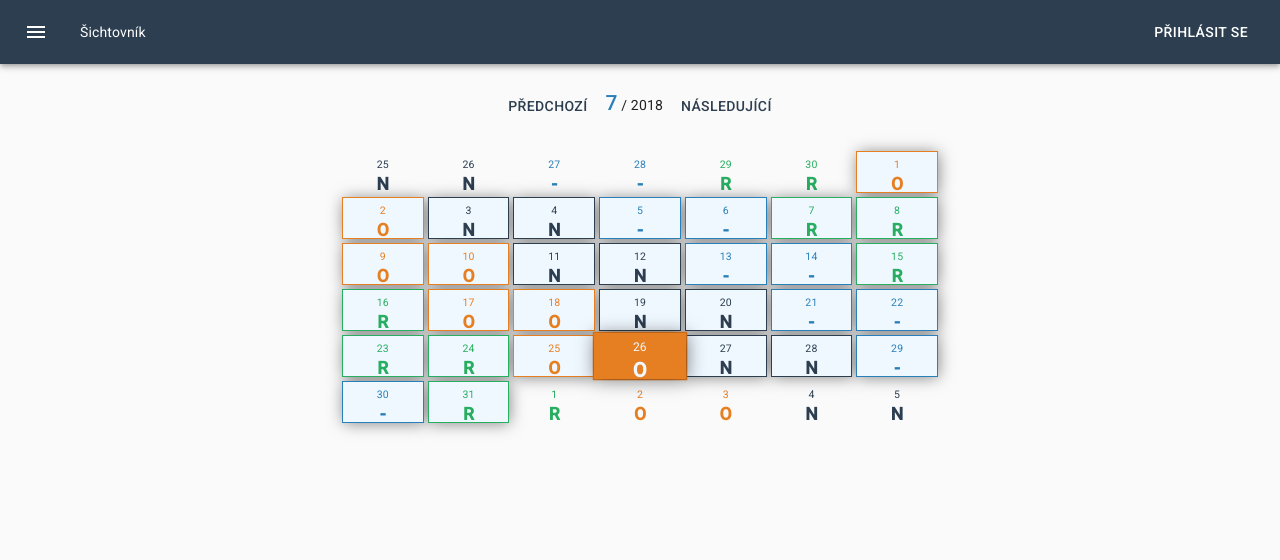
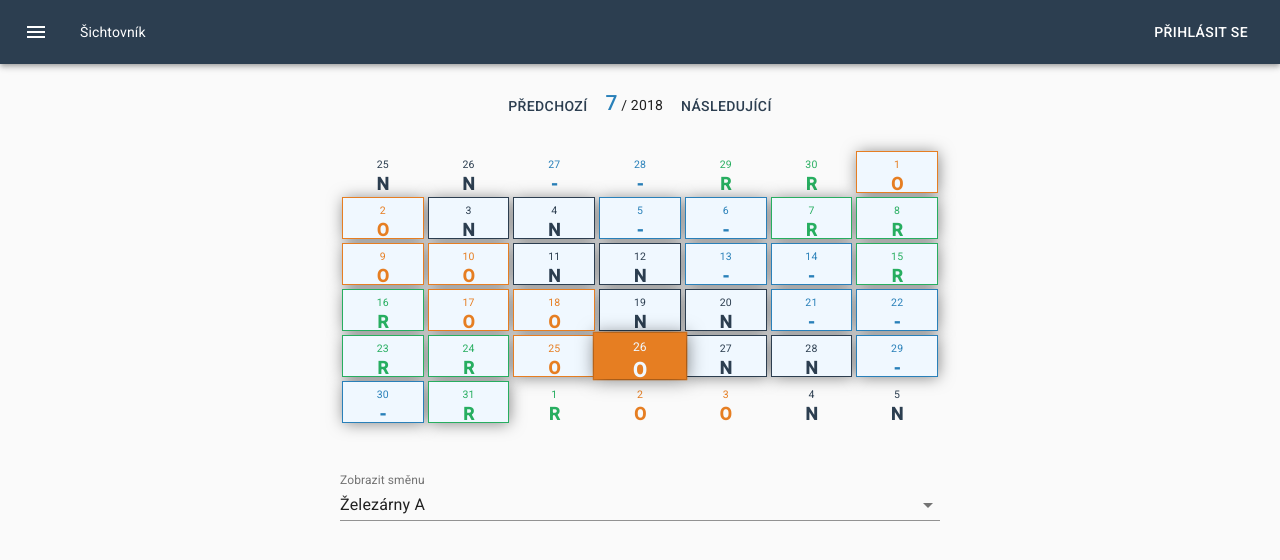
Before and after one commit to zelitomas/sichtovnik, a React (Create React App) app: page / in a window 1280 px wide. Shown: the top 560 px of the page. Built offline with nearby package versions, Linux system fonts and the light colour scheme.

Commit message:
:sparkles: Shift selector

```diff
--- a/src/App.css
+++ b/src/App.css
@@ -1,5 +1,8 @@
 .App {
-  text-align: center;
+    text-align: center;
+    width: 95%;
+    max-width: 600px;
+    margin: auto;
 }
 .Day {
     --color: #27ae60;
@@ -73,11 +76,7 @@
 }
 
 .MonthCalendar{
-    width: 95%;
-    max-width: 600px;
     display: grid;
-    margin: auto;
-
     grid-template-columns: repeat(7, auto);
 }
 
@@ -91,3 +90,7 @@
     font-size: 1.5em;
     color: #2980b9;
 }
+
+.Select {
+    text-align: left;
+}
--- a/src/App.js
+++ b/src/App.js
@@ -4,12 +4,24 @@ import { MuiThemeProvider, createMuiTheme } from '@material-ui/core/styles';
 import CssBaseline from '@material-ui/core/CssBaseline';
 import Button from '@material-ui/core/Button';
 import TopBar from './TopBar';
+import Select from '@material-ui/core/Select';
+import MenuItem from '@material-ui/core/MenuItem';
+import InputLabel from '@material-ui/core/InputLabel';
+import FormControl from '@material-ui/core/FormControl';
+import { withStyles } from '@material-ui/core/styles';
 
 const theme = createMuiTheme({
     palette: {
         primary: { main: '#2c3e50' }, // Purple and green play nicely together.
         secondary: { main: '#2980b9' }, // This is just green.A700 as hex.
     },
+});
+
+const styles = theme => ({
+    formControl: {
+        "margin-top": theme.spacing.unit * 6,
+
+    }
 });
 
 class Day extends Component {
@@ -31,8 +43,6 @@ class Day extends Component {
     }
 }
 
-let zelezarnyDays = 8;
-let zelezarnyOffset = 5;
 function getSichta(date, days, offset){
 
     let dayInWeek = Math.floor(date.getTime() / (1000 * 3600 * 24));
@@ -44,14 +54,11 @@ function normalizeDate(date){
     return new Date(Date.UTC(date.getFullYear(), date.getMonth(), date.getDate()));
 }
 
-let sichtyVSE = ["ABC", "ABC", "DAB", "DAB", "CDA", "CDA", "BCD", "BCD"];
 //let colors = ["#27ae60", "#2ecc71", "#e67e22", "#f39c12", "#2c3e50", "#34495e", "#2980b9", "#3498db"];
-let colors = ["#27ae60", "#27ae60", "#e67e22", "#e67e22", "#2c3e50", "#2c3e50", "#2980b9", "#2980b9"];
-let sichty = ["R", "R", "O", "O", "N", "N", "-", "-"];
 
-function daysInMonth (date) {
+/*function daysInMonth (date) {
     return new Date(date.getFullYear(), date.getMonth()+1, 0).getDate();
-}
+}*/
 
 class Calendar extends Component{
 
@@ -87,12 +94,12 @@ class Calendar extends Component{
         date.setDate((-12 - day) % 7);
 
         for(let i = 0; i < 7*6; i++){
-            let sichta = getSichta(date, 8, 1);
+            let sichta = getSichta(date, this.props.days, this.props.offset);
             let active = date.getMonth() === this.state.date.getMonth();
             let isToday = today.getMonth() === date.getMonth() && date.getDate() === today.getDate() && today.getFullYear() === date.getFullYear();
             days.push(<Day day={new Date(date.getTime())}
-                           sichta={sichty[sichta]}
-                           color={colors[sichta]}
+                           sichta={this.props.scheme.names[sichta]}
+                           color={this.props.scheme.colors[sichta]}
                            active={active}
                            highlight={isToday}
                       />);
@@ -121,7 +128,47 @@ class Calendar extends Component{
     }
 }
 
+const commonNames = {
+    "3shift": {
+        colors: ["#27ae60", "#27ae60", "#e67e22", "#e67e22", "#2c3e50", "#2c3e50", "#2980b9", "#2980b9"],
+        names: ["R", "R", "O", "O", "N", "N", "-", "-"]
+    },
+    "3shift-all": {
+        colors: ["#27ae60", "#27ae60", "#e67e22", "#e67e22", "#2c3e50", "#2c3e50", "#2980b9", "#2980b9"],
+        names: ["ABC", "ABC", "DAB", "DAB", "CDA", "CDA", "BCD", "BCD"]
+    }
+};
+
+const predefined = [
+    { name: "Železárny A", days: 8, offset: 1, scheme: commonNames["3shift"] },
+    { name: "Železárny B", days: 8, offset: 3, scheme: commonNames["3shift"] },
+    { name: "Železárny C", days: 8, offset: 5, scheme: commonNames["3shift"] },
+    { name: "Železárny D", days: 8, offset: 7, scheme: commonNames["3shift"] },
+    { name: "Železárny souhrn (zatím nefunkční!)", days: 8, offset: 1, scheme: commonNames["3shift-all"] },
+];
+
+
 class App extends Component {
+
+    state = {
+        sichtaSelected: predefined[0]
+    };
+
+    handleSichtaSelected = event => {
+        console.log(event);
+        this.setState({
+            sichtaSelected: event.target.value
+        })
+    };
+
+    static generateShiftMenuItems() {
+        let result = [];
+        for(let i of predefined){
+            result.push(<MenuItem value={i}>{i.name}</MenuItem>);
+        }
+        return result;
+    }
+
     render() {
         return (
             <React.Fragment>
@@ -129,7 +176,25 @@ class App extends Component {
                 <MuiThemeProvider theme={theme}>
                     <TopBar name="Šichtovník"/>
                     <div className="App">
-                        <Calendar/>
+                        <Calendar
+                            days={this.state.sichtaSelected.days}
+                            offset={this.state.sichtaSelected.offset}
+                            scheme={this.state.sichtaSelected.scheme}
+                        />
+
+                        <FormControl fullWidth={true} className={this.props.classes.formControl}>
+                            <InputLabel htmlFor="sichtaSelect">Zobrazit směnu</InputLabel>
+                            <Select
+                                value={this.state.sichtaSelected}
+                                onChange={this.handleSichtaSelected}
+                                inputProps={{
+                                    id: 'sichtaSelect',
+                                }}
+                                className="Select"
+                            >
+                                {App.generateShiftMenuItems()}
+                            </Select>
+                        </FormControl>
                     </div>
                 </MuiThemeProvider>
             </React.Fragment>
@@ -140,4 +205,4 @@ class App extends Component {
 
 
 
-export default App;
+export default withStyles(styles)(App);
```
